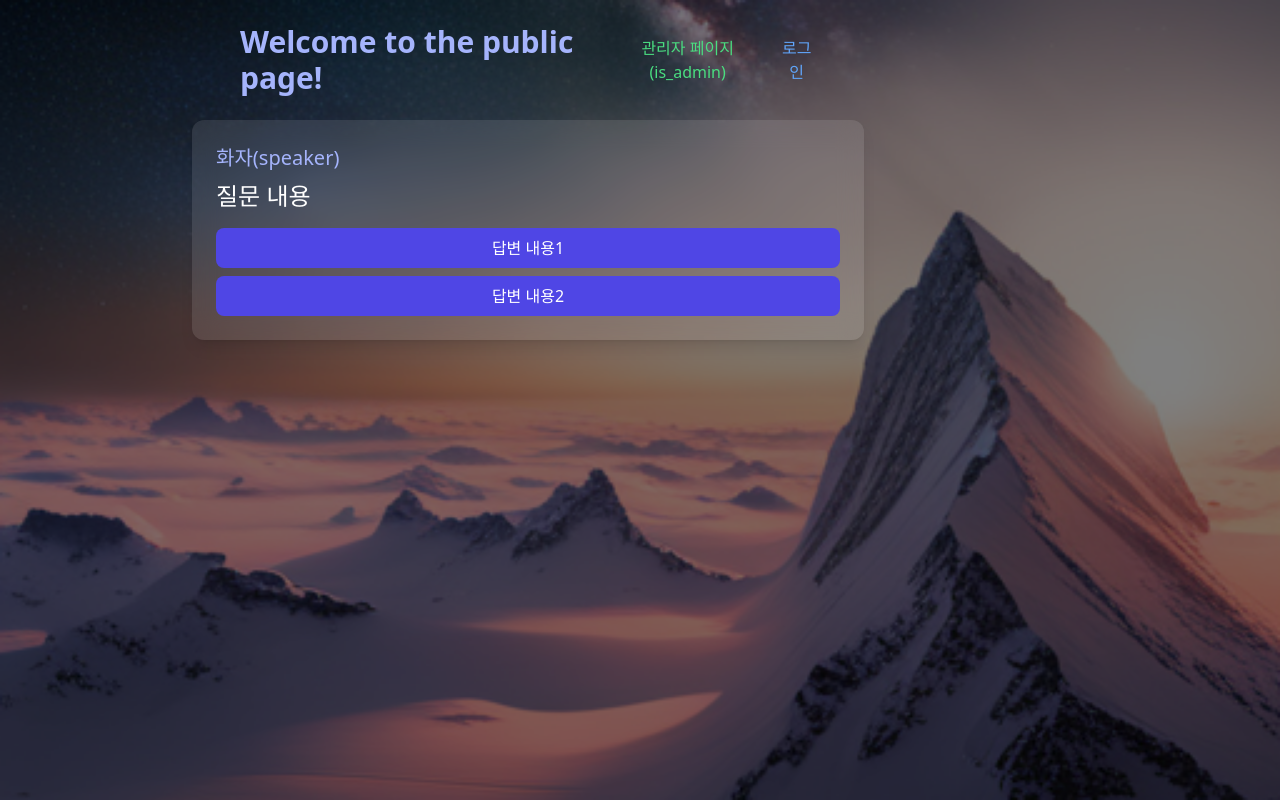
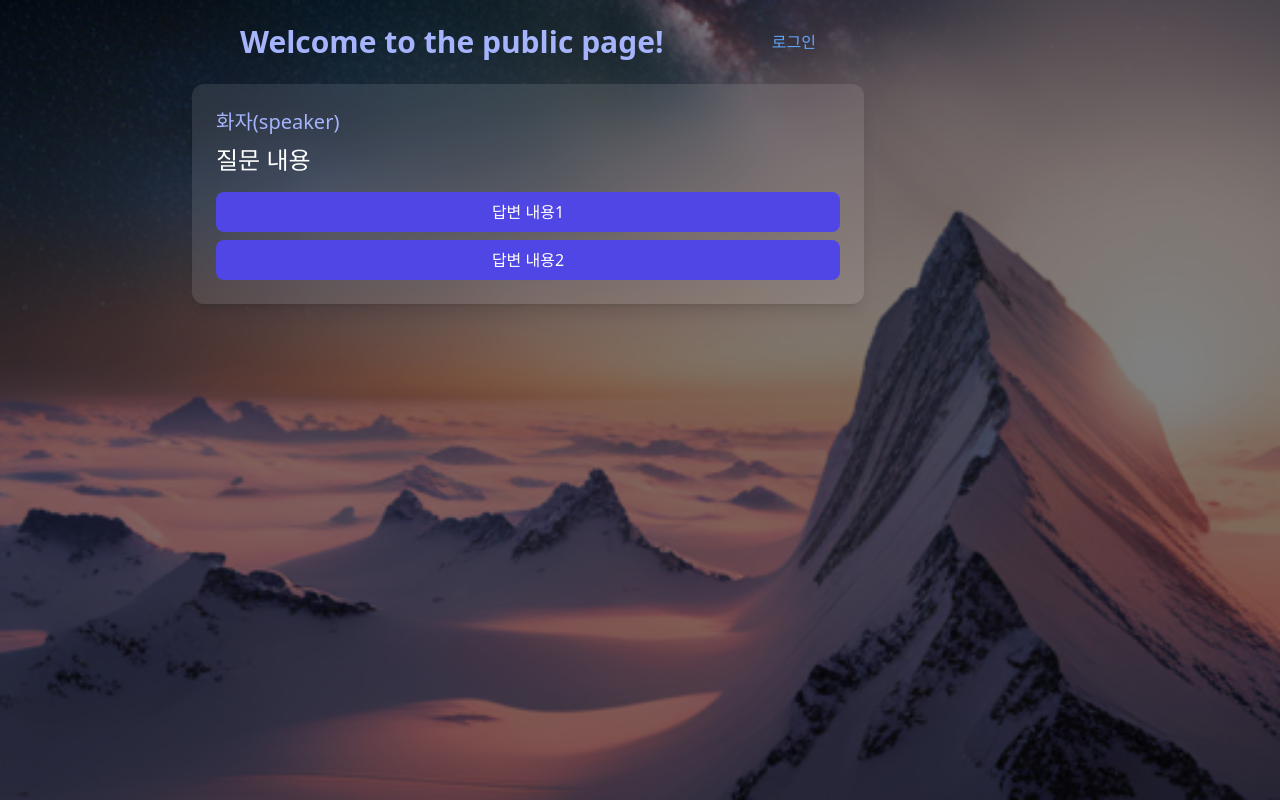
Before and after one commit to bion0625/custom, a React (Vite) app in the folder true-self-sim/front/: page / in a window 1280 px wide. Built offline with nearby package versions, Linux system fonts and the light colour scheme; no server answers.

Commit message:
공개 게임 화면에 관리자 페이지 링크 추가

```diff
--- a/true-self-sim/front/src/pages/PublicGame.tsx
+++ b/true-self-sim/front/src/pages/PublicGame.tsx
@@ -15,9 +15,13 @@ const PublicGame: React.FC = () => {
                         Welcome to the public page!
                     </h1>
                     <div className="flex space-x-4">
-                        <button className="text-sm md:text-base text-green-400 hover:text-green-600">
-                            관리자 페이지(is_admin)
-                        </button>
+                        {user?.isAdmin && (
+                            <button className="text-sm md:text-base text-green-400 hover:text-green-600"
+                                    onClick={() => navigate("/admin/public")}
+                            >
+                                관리자
+                            </button>
+                        )}
                         {!user && (
                             <button className="text-sm md:text-base text-blue-400 hover:text-blue-600"
                                     onClick={() => navigate("/login")}
```
